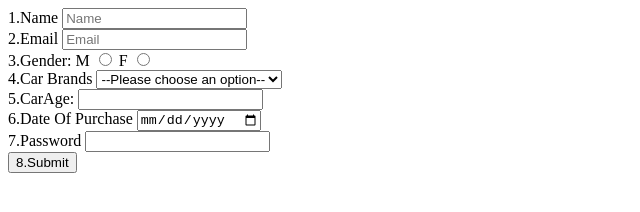
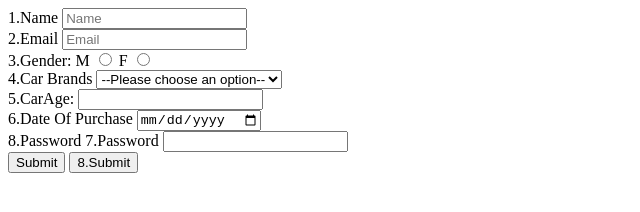
Before and after one commit to acciojob/car-insurance-form-tejbari5, a website: page main.html in a window 1280 px wide. Shown: the whole page, without its empty margins (0-640 px from the left). Drawn offline with Linux system fonts and the light colour scheme.

Commit message:
created a submission

```diff
--- a/main.html
+++ b/main.html
@@ -42,10 +42,12 @@
 			<input type="date" id="dop" required>
 		</div>
 		<div>
+			 <label for="password">8.Password</label>
 			 <label for="password">7.Password</label>
 			 <input type="password" id="password" required>
 		</div>
 		 <div>
+			<button type="submit">Submit</button>
 			<button type="submit">8.Submit</button>
 		</div>
 	</form>
```
